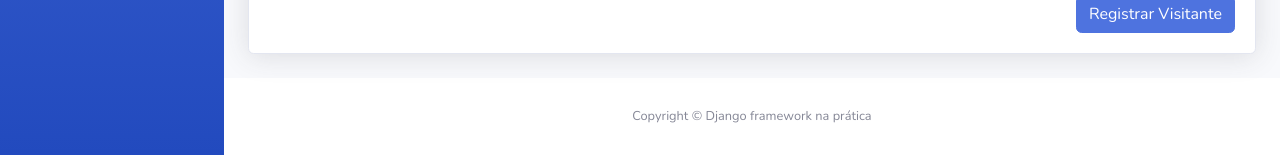
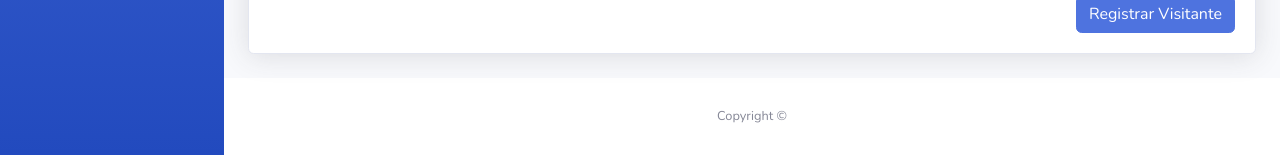
Before and after one commit to JoaoMBarros/controle-visitantes, a Django app: page /registrar-visitante/ in a window 1280 px wide. Shown: the part 724-879 px from the top of the page. Run offline with Django 4.2, Linux system fonts and the light colour scheme; some libraries are stand-ins or nearby versions.

Commit message:
Adicionado método POST no formulário de registro de visitante

```diff
--- a/templates/base.html
+++ b/templates/base.html
@@ -8,7 +8,7 @@
         <meta http-equiv="X-UA-Compatible" content="IE=edge">
         <meta name="viewport" content="width=device-width, initial-scale=1, shrink-to-fit=no">
 
-        <title>Controle de Visitantes | Django Framework na prática</title>
+        <title>Controle de Visitantes</title>
 
         <link href="https://fonts.googleapis.com/css?family=Nunito:200,200i,300,300i,400,400i,600,600i,700,700i,800,800i,900,900i" rel="stylesheet">
 
@@ -69,7 +69,7 @@
                     <footer class="sticky-footer bg-white">
                         <div class="container my-auto">
                             <div class="copyright text-center my-auto">
-                                <span>Copyright © Django framework na prática</span>
+                                <span>Copyright ©</span>
                             </div>
                         </div>
                     </footer>
--- a/visitantes/views.py
+++ b/visitantes/views.py
@@ -9,13 +9,19 @@ def registrar_visitante(request):
         form = VisitanteForm(request.POST)
 
         if form.is_valid():
+            # Salva os dados do formulário no banco de dados, mas não faz o commit
             visitante = form.save(commit=False)
 
+            # Define o campo "registrado_por" do visitante como o porteiro atualmente autenticado
             visitante.registrado_por = request.user.porteiro
+
+            # Salva o visitante no banco de dados
             visitante.save()
 
             return redirect("index")
 
+    # Cria um contexto contendo o nome da página e o formulário
+    # Com o contexto se consegue utilizar o valor de cada chave diretamente no HTML
     context = {
         "nome_pagina" : "Registrar Visitante",
         "form" : form,
```
Also changed, not shown: usuarios/models.py (line endings or trailing spaces).
